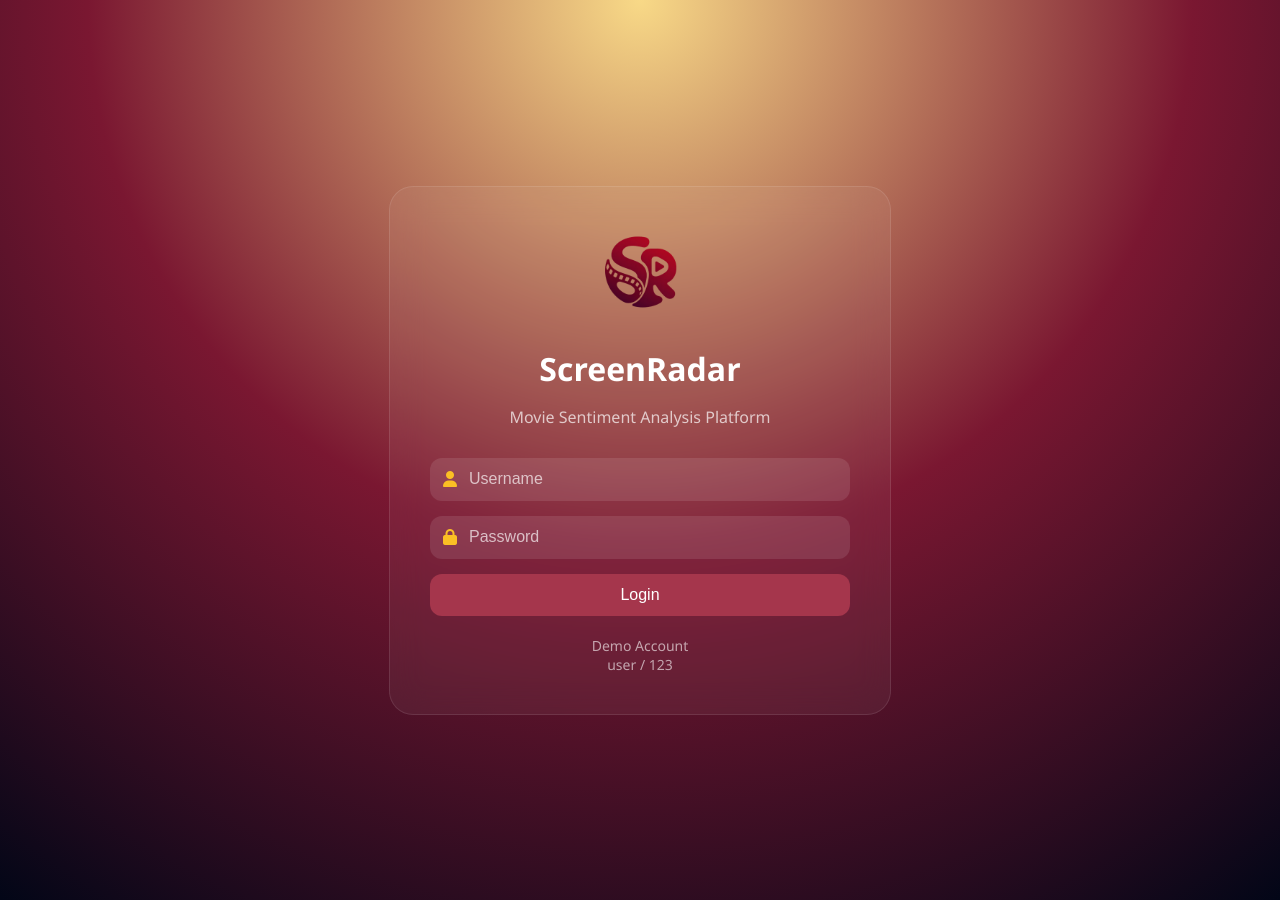
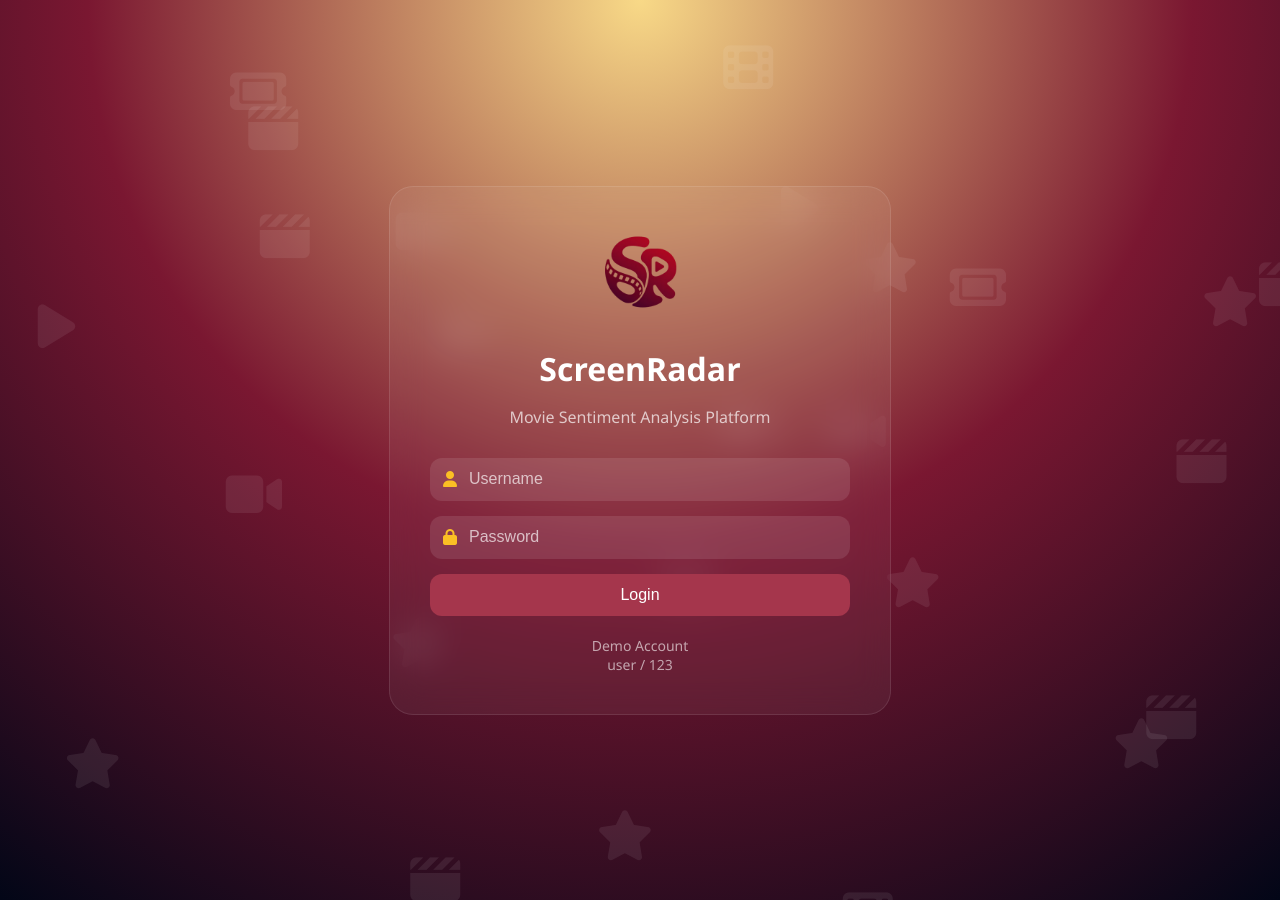
Before and after one commit to SiangRuel/movie-sentiment-web, a Flask app: page /login in a window 1280 px wide. Run offline with Flask 3, Linux system fonts and the light colour scheme.

Commit message:
登入畫面背景動畫

```diff
--- a/static/login.css
+++ b/static/login.css
@@ -26,6 +26,8 @@ body {
   backdrop-filter: blur(16px);
 
   border: 1px solid rgba(255, 255, 255, 0.1);
+  position: relative;
+  z-index: 10;
 }
 
 .login-logo {
@@ -176,3 +178,24 @@ input:-webkit-autofill:focus {
 
   caret-color: white;
 }
+/* ======================
+   電影背景動畫
+====================== */
+.movie-bg {
+  position: fixed;
+  inset: 0;
+
+  overflow: hidden;
+
+  pointer-events: none;
+
+  z-index: 0;
+}
+
+.movie-icon {
+  position: absolute;
+
+  font-size: 50px;
+
+  color: rgba(255, 255, 255, 0.08);
+}
--- a/static/login.js
+++ b/static/login.js
@@ -61,4 +61,92 @@ document.addEventListener(
         "password"
     ).value = "";
 
-};
+}; const icons = [
+    "fa-film",
+    "fa-video",
+    "fa-clapperboard",
+    "fa-play",
+    "fa-star",
+    "fa-ticket"
+];
+
+const bg =
+    document.getElementById(
+        "movieBg"
+    );
+
+const items = [];
+
+for (let i = 0; i < 25; i++) {
+
+    const el =
+        document.createElement("i");
+
+    const icon =
+        icons[
+        Math.floor(
+            Math.random() *
+            icons.length
+        )
+        ];
+
+    el.className =
+        `fa-solid ${icon} movie-icon`;
+
+    bg.appendChild(el);
+
+    items.push({
+        el,
+
+        x:
+            Math.random() *
+            window.innerWidth,
+
+        y:
+            Math.random() *
+            window.innerHeight,
+
+        dx:
+            (Math.random() - 0.5) * 2,
+
+        dy:
+            (Math.random() - 0.5) * 2,
+    });
+}
+
+function animate() {
+
+    items.forEach(item => {
+
+        item.x += item.dx;
+        item.y += item.dy;
+
+        if (
+            item.x < 0 ||
+            item.x >
+            window.innerWidth - 50
+        ) {
+            item.dx *= -1;
+        }
+
+        if (
+            item.y < 0 ||
+            item.y >
+            window.innerHeight - 50
+        ) {
+            item.dy *= -1;
+        }
+
+        item.el.style.left =
+            item.x + "px";
+
+        item.el.style.top =
+            item.y + "px";
+    });
+
+    requestAnimationFrame(
+        animate
+    );
+}
+
+animate();
--- a/templates/login.html
+++ b/templates/login.html
@@ -19,6 +19,7 @@
   </head>
 
   <body>
+    <div class="movie-bg" id="movieBg"></div>
     <div class="login-container">
       <div class="login-card">
         <img
```
